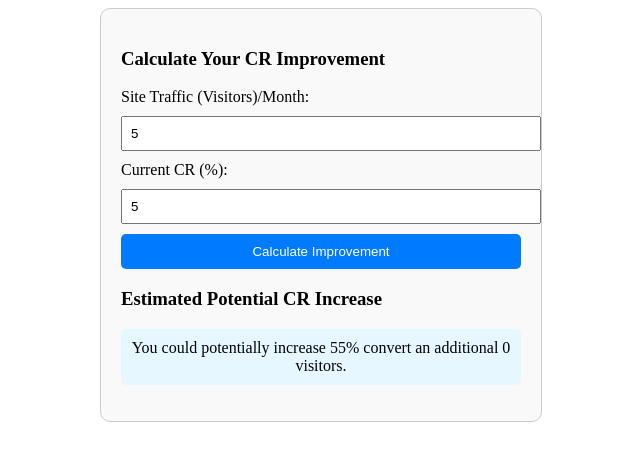
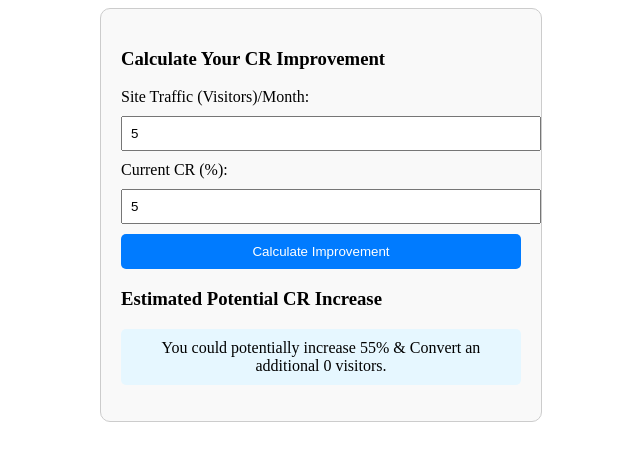
Before and after one commit to DevBehindYou/calculatorForCW, a plain HTML site: page index.html in a window 1280 px wide. Both pictures are taken after typing "5", "5" into the empty fields and a click on the button "Calculate Improvement". Shown: the whole page, without its empty margins (319-959 px from the left). Drawn offline with Linux system fonts and the light colour scheme.

Commit message:
index.html

```diff
--- a/index.html
+++ b/index.html
@@ -35,7 +35,7 @@
 
         if (siteTraffic && currentCR) {
             var potentialIncrease = (siteTraffic * (currentCR / 100)) * impfact; // Assuming a improvement factor
-            document.getElementById('result').innerHTML = "You could potentially increase "+ Math.round(impfact*100) + "% convert an additional " + Math.round(potentialIncrease) + " visitors.";
+            document.getElementById('result').innerHTML = "You could potentially increase "+ Math.round(impfact*100) + "% & Convert an additional " + Math.round(potentialIncrease) + " visitors.";
         } else {
             document.getElementById('result').innerHTML = "Please enter valid values for both fields.";
         }
```
